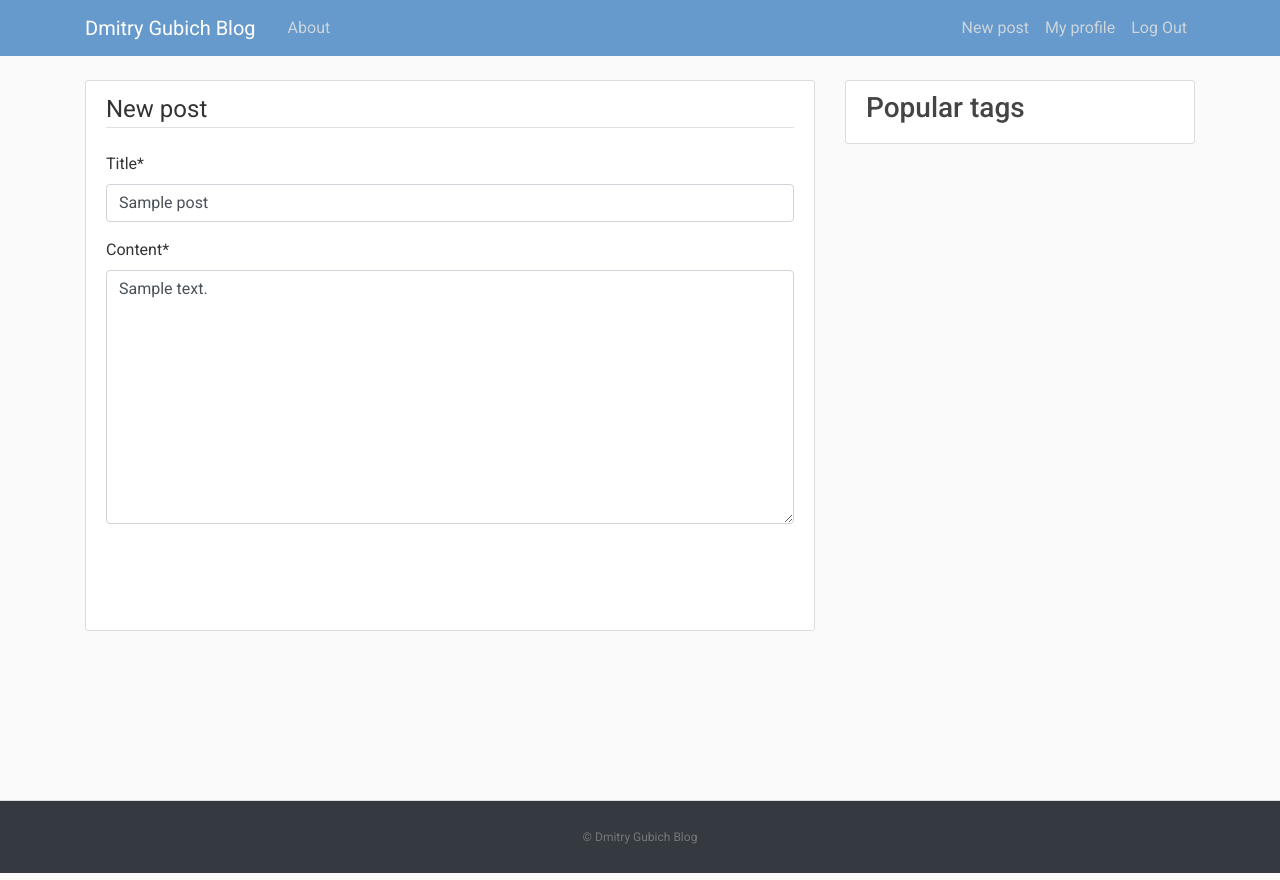
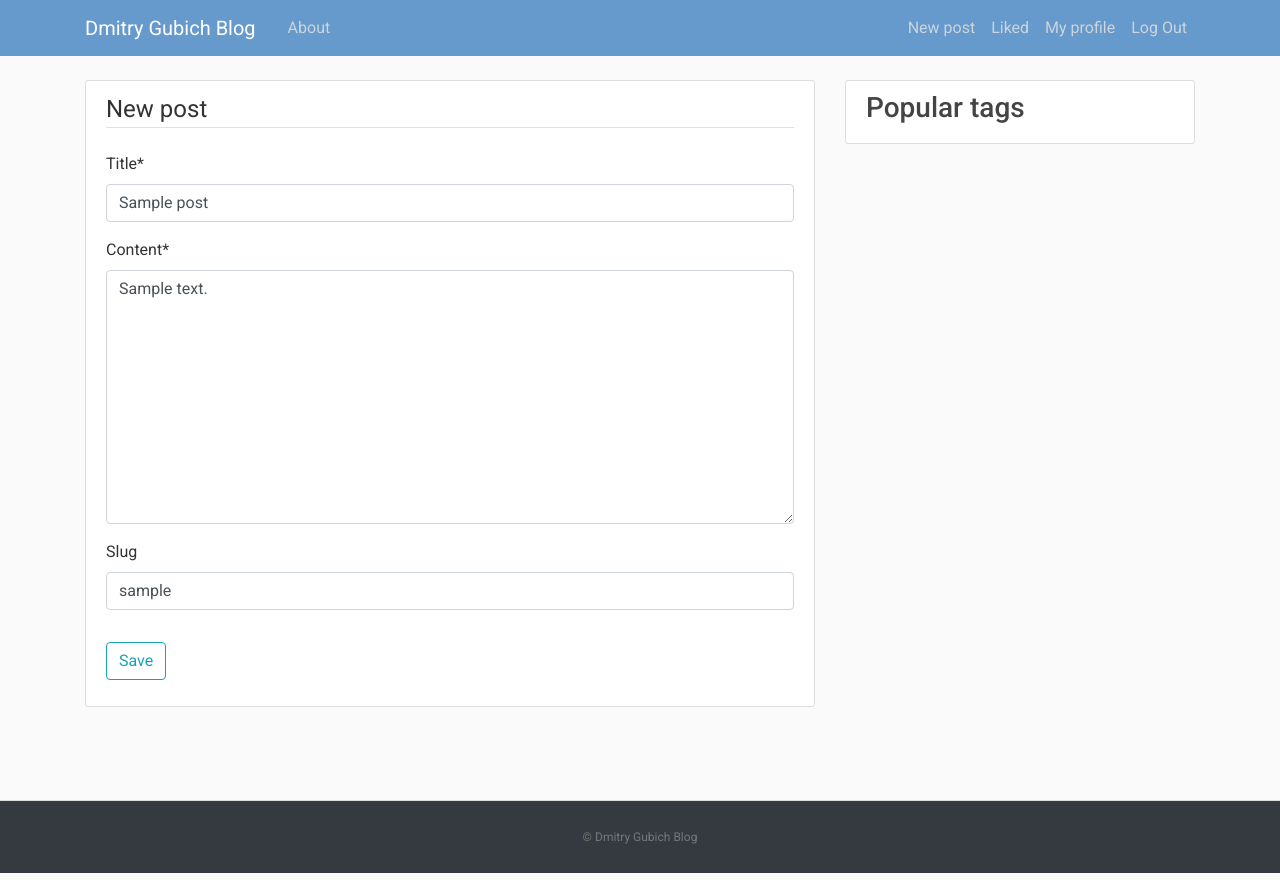
Before and after one commit to DmitryGubich/django-blog, a Django app: a page that uses templates/base.html in a window 1280 px wide. Run offline with Django 4.2, Linux system fonts and the light colour scheme; a user stored in the database is signed in; tables that the repository leaves empty hold one stand-in row (values such as "Sample post"); some libraries are stand-ins or nearby versions.

Commit message:
add `liked` page

```diff
--- a/src/blog/models.py
+++ b/src/blog/models.py
@@ -16,12 +16,11 @@ class Post(models.Model):
     date_posted = models.DateTimeField(default=timezone.now)
     author = models.ForeignKey(User, on_delete=models.CASCADE)
     slug = models.SlugField(unique=True, blank=True)
-    likes = models.ManyToManyField(User, related_name="post_likes")
+    likes = models.ManyToManyField(User, related_name="liked_posts")
     tags = TaggableManager()
 
     def save(self, *args, **kwargs):
-        if not self.slug:
-            self.slug = slugify(self.title)
+        self.slug = slugify(self.title)
         return super().save(*args, **kwargs)
 
     @property
--- a/src/blog/urls.py
+++ b/src/blog/urls.py
@@ -8,6 +8,7 @@ from blog.views import (
     PostUpdateView,
     about,
     like_post,
+    liked_posts,
     tagged,
 )
 
@@ -19,5 +20,6 @@ urlpatterns = [
     path("post/<slug:slug>/delete/", PostDeleteView.as_view(), name="post-delete"),
     path("tag/<slug:slug>/", tagged, name="tagged"),
     path("like-post/<slug:slug>/", like_post, name="like-post"),
+    path("liked/", liked_posts, name="liked"),
     path("about/", about, name="about"),
 ]
--- a/src/blog/views.py
+++ b/src/blog/views.py
@@ -53,7 +53,7 @@ class PostCreateView(LoginRequiredMixin, CreateView):
 
 class PostUpdateView(LoginRequiredMixin, UserPassesTestMixin, UpdateView):
     model = Post
-    fields = ["title", "content", "tags"]
+    fields = ["title", "content", "tags", "slug"]
 
     def form_valid(self, form):
         form.instance.author = self.request.user
@@ -87,6 +87,14 @@ def like_post(request, slug):
     return HttpResponseRedirect(reverse("post-detail", args=[slug]))
 
 
+def liked_posts(request):
+    context = {
+        "tags": Post.tags.most_common()[:3],
+        "posts": request.user.liked_posts.all(),
+    }
+    return render(request, "blog/home.html", context)
+
+
 def tagged(request, slug):
     tag = get_object_or_404(Tag, slug=slug)
     posts = Post.objects.filter(tags=tag)
--- a/static/main.css
+++ b/static/main.css
@@ -1,19 +1,24 @@
 body,
 html {
- width:100%;
- height:100%
+	width: 100%;
+	height: 100%
 }
 
 body {
-  margin:0;
-  padding:0;
+	margin: 0;
+	padding: 0;
 	background: #fafafa;
 	color: #333333;
 	margin-top: 5rem;
-  font-family:Roboto;
+	font-family: Roboto;
 }
 
-h1, h2, h3, h4, h5, h6 {
+h1,
+h2,
+h3,
+h4,
+h5,
+h6 {
 	color: #444444;
 }
 
@@ -31,6 +36,12 @@ ul {
 
 .site-header .navbar-nav .nav-link:hover {
 	color: #ffffff;
+}
+
+.custom-btn {
+	background-color: transparent;
+	border: none;
+	cursor: pointer;
 }
 
 .site-header .navbar-nav .nav-link.active {
@@ -93,34 +104,26 @@ a.article-title:hover {
 }
 
 footer {
- position: sticky!important;
+	position: sticky !important;
 	top: 100%;
- padding-top:25px;
- padding-bottom:25px;
- border-top:1px solid #ddd;
+	padding-top: 25px;
+	padding-bottom: 25px;
+	border-top: 1px solid #ddd;
 }
 
 footer p {
- margin:2px;
- text-align:center;
- padding:0 40px;
- color:#fff;
- font-size:12px;
+	margin: 2px;
+	text-align: center;
+	padding: 0 40px;
+	color: #fff;
+	font-size: 12px;
 }
 
-footer a{
-  color:#777
+footer a {
+	color: #777
 }
 
 footer a:hover {
-  color:#777;
+	color: #777;
 	text-decoration: none;
 }
-
-.btn {
-  border: none;
-  color: white;
-  padding: 12px 16px;
-  font-size: 16px;
-  cursor: pointer;
-}
--- a/templates/base.html
+++ b/templates/base.html
@@ -42,6 +42,7 @@
                                 {% if user.is_superuser %}
                                     <a class="nav-item nav-link" href="{% url 'post-create' %}">New post</a>
                                 {% endif %}
+                                <a class="nav-item nav-link" href="{% url 'liked' %}">Liked</a>
                                 <a class="nav-item nav-link" href="{% url 'profile' %}">My profile</a>
                                 <a class="nav-item nav-link" href="{% url 'logout' %}">Log Out</a>
                             {% else %}
--- a/templates/blog/home.html
+++ b/templates/blog/home.html
@@ -17,11 +17,13 @@
                     {% endfor %}
                 </p>
                 <p class="article-content">{{ post.content | markdown | safe }}</p>
-                <p class="text-secondary">
+                <small class="text-secondary">
                     {{ post.number_of_likes }} Like{{ post.number_of_likes | pluralize }}
-                </p>
+                </small>
             </div>
         </article>
+    {% empty %}
+        <h2>There are no posts yet :(</h2>
     {% endfor %}
     <div class="pagination justify-content-center">
         {% if is_paginated %}
```
Also changed, not shown: templates/blog/post_detail.html (+5 -3 lines). Lines whose indentation alone changed are shown as unchanged.
